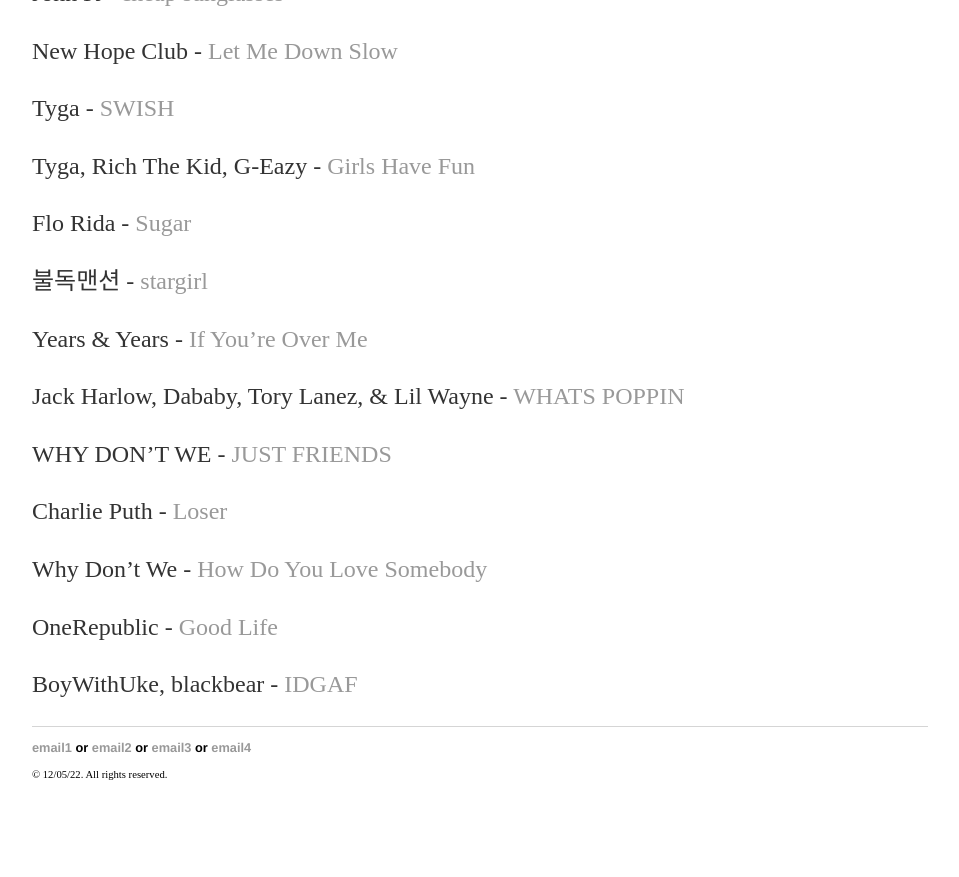
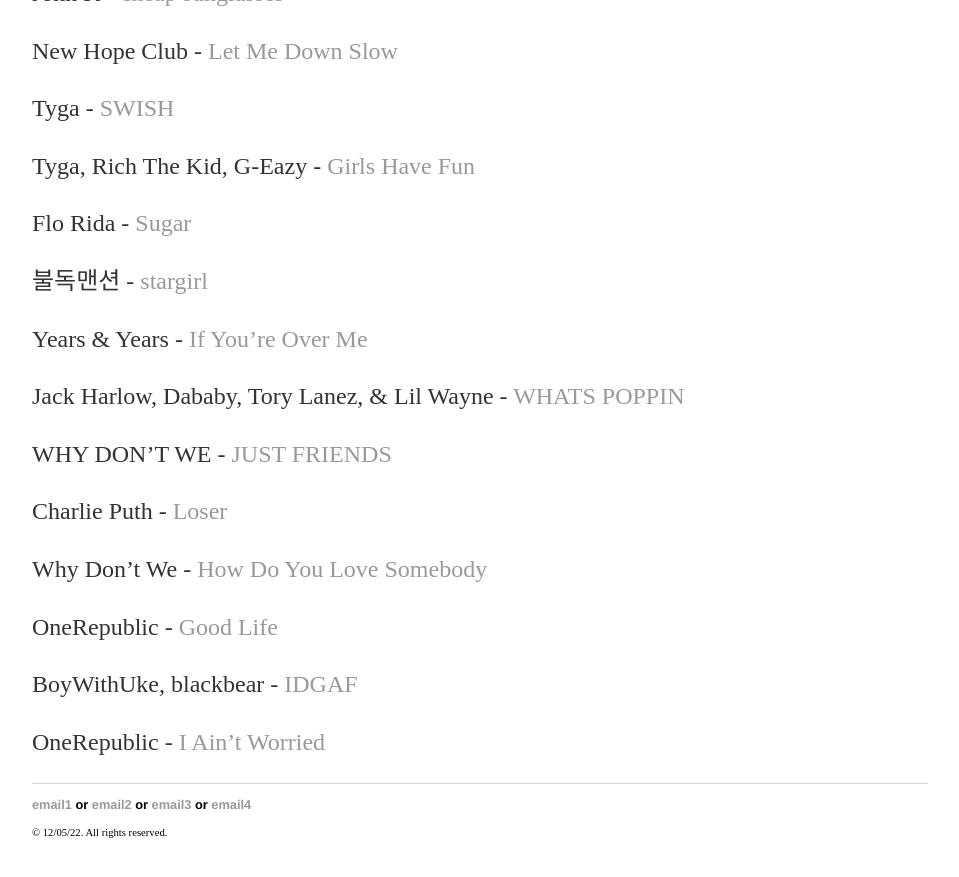
Before and after one commit to yjkweon24/yjkweon24.github.io, a Jekyll site: the page built from _posts/2018-10-23-songs-that-i-love.md, in a window 1280 px wide and 900 px high, scrolled down 24186 px. Shown: the top 877 px of the window, without its empty margins (160-1119 px from the left). Built offline with Jekyll 4.4.1, drawn with Linux system fonts in a browser that asks for light colours; before the commit the page ends 25028 px from its top, so only the background shows below that.

Commit message:
Update 2018-10-23-songs-that-i-love.md

```diff
--- a/_posts/2018-10-23-songs-that-i-love.md
+++ b/_posts/2018-10-23-songs-that-i-love.md
@@ -857,3 +857,5 @@
 OneRepublic - [Good Life](https://www.youtube.com/watch?v=lXPYzs2BgWg&list=RDlXPYzs2BgWg&start_radio=1)
 
 BoyWithUke, blackbear - [IDGAF](https://www.youtube.com/watch?v=Q1QcLbkYFaM&ab_channel=BoyWithUkeVEVO)
+
+OneRepublic - [I Ain’t Worried](https://www.youtube.com/watch?v=mNEUkkoUoIA&ab_channel=OneRepublicVEVO)
```
